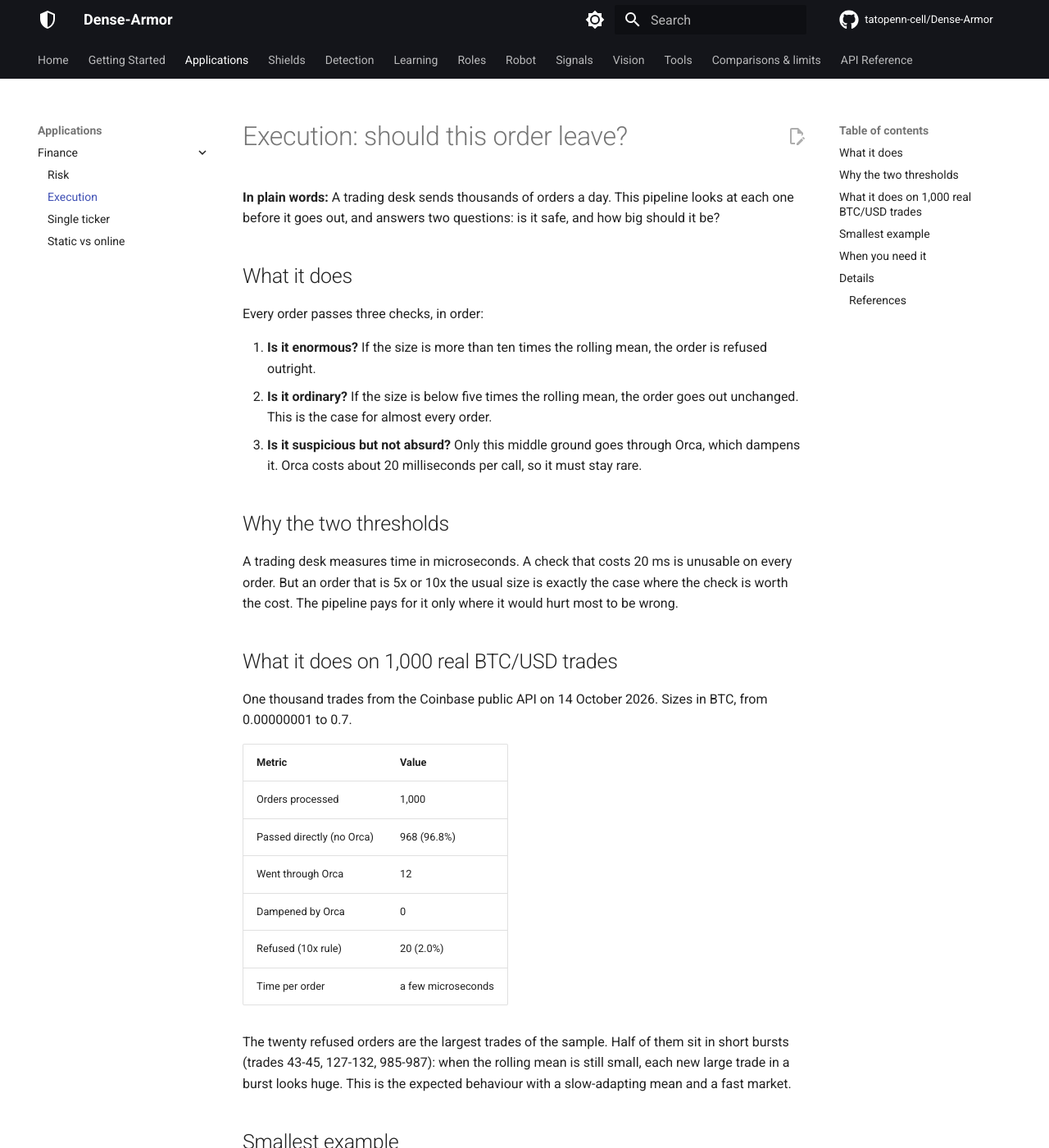
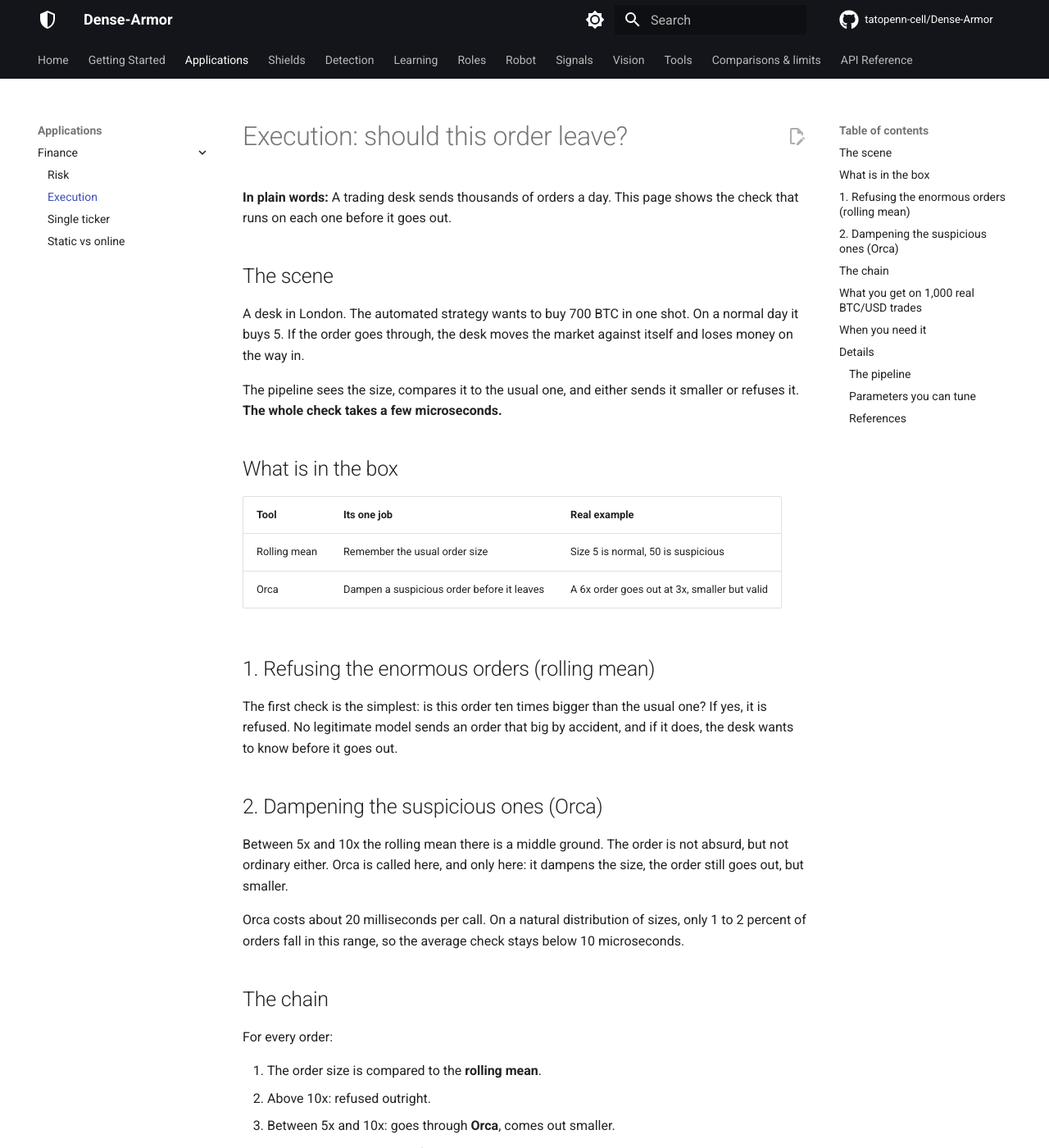
Before and after one commit to tatopenn-cell/Dense-Armor, an MkDocs documentation site: the page built from docs/finance/execution.md, in a window 1280 px wide and 1400 px high. Shown: the whole window at 82% size. Built offline with MkDocs 1.6.1 and Material for MkDocs 9.7.7, drawn with Linux system fonts in a browser that asks for light colours; comment, search, counter and statistics services are not loaded; some of the changed text lies outside the part shown.

Commit message:
docs/finance: rewrite four subpages with the two-part structure
Every finance subpage now follows the same layout as index.md:
a commercial opening (The scene, What is in the box, numbered
situations, The chain, real-data numbers) followed by a technical
Details section (the pipeline, parameters, references). The
algorithm pages use the same two-part shape: narrative above,
code and references below.

This restores the full pattern across the section, instead of
having only index.md follow it and the four subpages stop at the
narrative part.

mkdocs --strict verified.

````diff
--- a/docs/finance/execution.md
+++ b/docs/finance/execution.md
@@ -1,62 +1,93 @@
 # Execution: should this order leave?
 
-**In plain words:** A trading desk sends thousands of orders a day. This pipeline looks at each one before it goes out, and answers two questions: is it safe, and how big should it be?
+**In plain words:** A trading desk sends thousands of orders a day. This page shows the check that runs on each one before it goes out.
 
-## What it does
+## The scene
 
-Every order passes three checks, in order:
+A desk in London. The automated strategy wants to buy 700 BTC in one shot. On a normal day it buys 5. If the order goes through, the desk moves the market against itself and loses money on the way in.
 
-1. **Is it enormous?** If the size is more than ten times the rolling mean, the order is refused outright.
-2. **Is it ordinary?** If the size is below five times the rolling mean, the order goes out unchanged. This is the case for almost every order.
-3. **Is it suspicious but not absurd?** Only this middle ground goes through Orca, which dampens it. Orca costs about 20 milliseconds per call, so it must stay rare.
+The pipeline sees the size, compares it to the usual one, and either sends it smaller or refuses it. **The whole check takes a few microseconds.**
 
-## Why the two thresholds
+## What is in the box
 
-A trading desk measures time in microseconds. A check that costs 20 ms is unusable on every order. But an order that is 5x or 10x the usual size is exactly the case where the check is worth the cost. The pipeline pays for it only where it would hurt most to be wrong.
+| Tool | Its one job | Real example |
+|---|---|---|
+| Rolling mean | Remember the usual order size | Size 5 is normal, 50 is suspicious |
+| Orca | Dampen a suspicious order before it leaves | A 6x order goes out at 3x, smaller but valid |
 
-## What it does on 1,000 real BTC/USD trades
+## 1. Refusing the enormous orders (rolling mean)
 
-One thousand trades from the Coinbase public API on 14 October 2026. Sizes in BTC, from 0.00000001 to 0.7.
+The first check is the simplest: is this order ten times bigger than the usual one? If yes, it is refused. No legitimate model sends an order that big by accident, and if it does, the desk wants to know before it goes out.
+
+## 2. Dampening the suspicious ones (Orca)
+
+Between 5x and 10x the rolling mean there is a middle ground. The order is not absurd, but not ordinary either. Orca is called here, and only here: it dampens the size, the order still goes out, but smaller.
+
+Orca costs about 20 milliseconds per call. On a natural distribution of sizes, only 1 to 2 percent of orders fall in this range, so the average check stays below 10 microseconds.
+
+## The chain
+
+For every order:
+
+1. The order size is compared to the **rolling mean**.
+2. Above 10x: refused outright.
+3. Between 5x and 10x: goes through **Orca**, comes out smaller.
+4. Below 5x: passes without further check.
+
+## What you get on 1,000 real BTC/USD trades
+
+One thousand trades from the Coinbase public API on 14 October 2026. Sizes from 0.00000001 to 0.7 BTC.
 
 | Metric | Value |
 |---|---|
-| Orders processed | 1,000 |
 | Passed directly (no Orca) | 968 (96.8%) |
 | Went through Orca | 12 |
+| Refused (10x rule) | 20 (2.0%) |
 | Dampened by Orca | 0 |
-| Refused (10x rule) | 20 (2.0%) |
 | Time per order | a few microseconds |
 
-The twenty refused orders are the largest trades of the sample. Half of them sit in short bursts (trades 43-45, 127-132, 985-987): when the rolling mean is still small, each new large trade in a burst looks huge. This is the expected behaviour with a slow-adapting mean and a fast market.
-
-## Smallest example
-
-```python
-from pipelines.finance.esecuzione import EsecuzionePipeline
-
-ep = EsecuzionePipeline(seed=0)
-for _ in range(30):
-    ep.process_order(5.0)
-
-print(ep.process_order(6.0).approvato)
-print(ep.process_order(500.0).approvato)
-print(ep.process_order(500.0).motivo)
-```
-
-You get `True`, `False`, and the reason `size > max_size_molteplice * mean`.
+Zero dampened is not a bug: on a natural distribution the 5x-10x range is almost empty. Orca stays as a safety catch for the day a runaway model sends 50x.
 
 ## When you need it
 
 - Any desk that executes automated strategies.
-- A broker that wants a last line of defence against a runaway model.
-- A compliance team that needs a log of every refused or dampened order.
+- A broker that wants a last line of defence before the order reaches the exchange.
+- Compliance: every refused or dampened order is logged.
 
 ## Details
 
+### The pipeline
+
+The class is `ExecutionPipeline`, in `pipelines/finance/execution.py`. Two primitives:
+
+- `RunningMoments` from `dense_armor.utility.stats.moments`, for the rolling mean and standard deviation of order sizes.
+- `Orca` from `dense_armor.utility.protect.orca`, for the damping step.
+
+```python
+from pipelines.finance.execution import ExecutionPipeline
+
+ep = ExecutionPipeline(seed=0)
+for _ in range(30):
+    ep.process_order(5.0)
+
+print(ep.process_order(6.0).approved)
+print(ep.process_order(500.0).approved)
+print(ep.process_order(500.0).reason)
+```
+
+### Parameters you can tune
+
+| Name | Default | Meaning |
+|---|---|---|
+| `damping_threshold` | 0.30 | reduction above which Orca counts as dampened |
+| `max_size_multiple` | 10.0 | size above this times the mean: refused |
+| `orca_pre_threshold` | 5.0 | size above this times the mean: goes through Orca |
+| `warmup` | 20 | orders before the rolling mean is trusted |
+
 ### References
 
-- Orca: see [docs/shields/orca.md](../shields/orca.md) for the damping algorithm.
+- Orca: see [docs/shields/orca.md](../shields/orca.md).
 - Running mean: Welford, B. P. (1962). *Note on a method for calculating corrected sums of squares and products.* Technometrics 4(3), 419-420.
 - Trade data: Coinbase Exchange public API, endpoint `/products/BTC-USD/trades`, 14 October 2026, 1,000 rows.
 
-*The numbers on this page come from a single run on real trade data. They are not a forecast, and not financial advice.*
+*The numbers on this page come from a single run on real trade data. Not a forecast, not financial advice.*
````
Also changed, not shown: docs/finance/risk.md (+54 -29 lines), docs/finance/single_ticker.md (+52 -41 lines), docs/finance/static_vs_online.md (+53 -54 lines).
